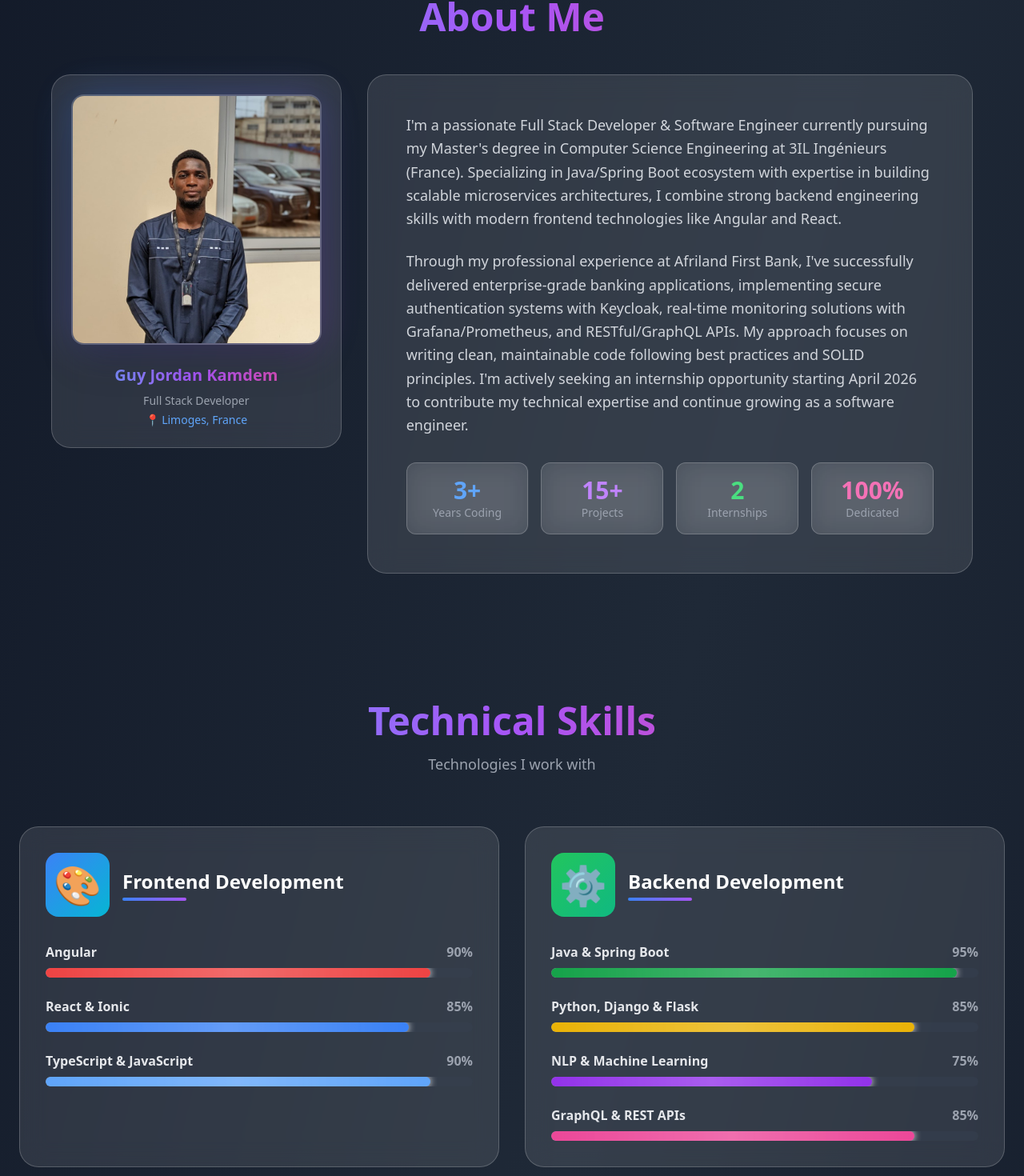
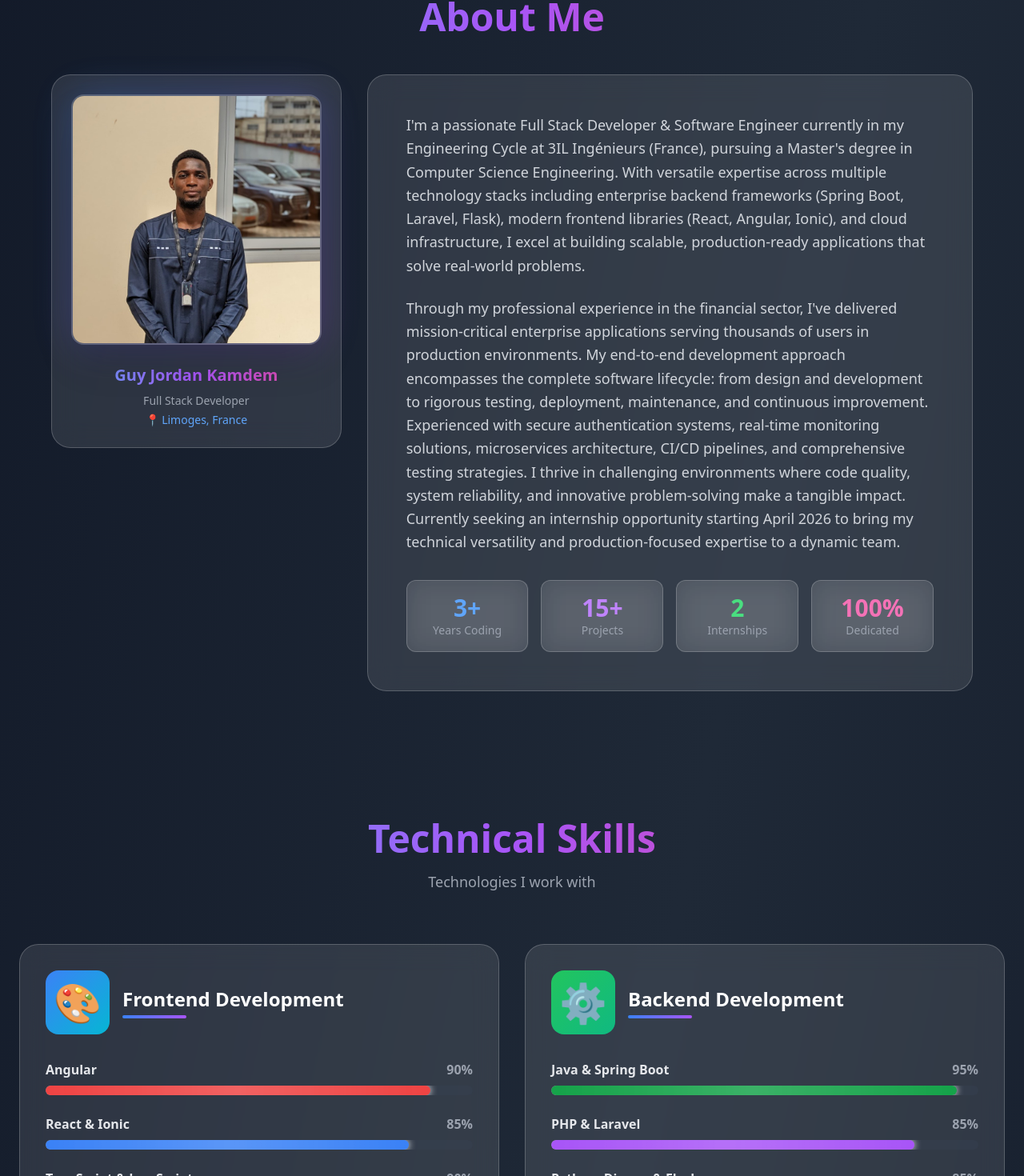
Before and after one commit to MRGUY10/Portfolio, a React (Vite) app: page / in a window 1280 px wide. Shown: the part 883-2353 px from the top of the page at 80% size. Built offline with nearby package versions, Linux system fonts and the light colour scheme.

Commit message:
Update portfolio: Add JobTrackr & Portfolio projects, add PHP/Laravel skills, improve About Me section with full software lifecycle focus

```diff
--- a/src/App.tsx
+++ b/src/App.tsx
@@ -34,8 +34,8 @@ function App() {
       },
       about: {
         title: 'About Me',
-        paragraph1: "I'm a passionate Full Stack Developer & Software Engineer currently pursuing my Master's degree in Computer Science Engineering at 3IL Ingénieurs (France). Specializing in Java/Spring Boot ecosystem with expertise in building scalable microservices architectures, I combine strong backend engineering skills with modern frontend technologies like Angular and React.",
-        paragraph2: "Through my professional experience at Afriland First Bank, I've successfully delivered enterprise-grade banking applications, implementing secure authentication systems with Keycloak, real-time monitoring solutions with Grafana/Prometheus, and RESTful/GraphQL APIs. My approach focuses on writing clean, maintainable code following best practices and SOLID principles. I'm actively seeking an internship opportunity starting April 2026 to contribute my technical expertise and continue growing as a software engineer.",
+        paragraph1: "I'm a passionate Full Stack Developer & Software Engineer currently in my Engineering Cycle at 3IL Ingénieurs (France), pursuing a Master's degree in Computer Science Engineering. With versatile expertise across multiple technology stacks including enterprise backend frameworks (Spring Boot, Laravel, Flask), modern frontend libraries (React, Angular, Ionic), and cloud infrastructure, I excel at building scalable, production-ready applications that solve real-world problems.",
+        paragraph2: "Through my professional experience in the financial sector, I've delivered mission-critical enterprise applications serving thousands of users in production environments. My end-to-end development approach encompasses the complete software lifecycle: from design and development to rigorous testing, deployment, maintenance, and continuous improvement. Experienced with secure authentication systems, real-time monitoring solutions, microservices architecture, CI/CD pipelines, and comprehensive testing strategies. I thrive in challenging environments where code quality, system reliability, and innovative problem-solving make a tangible impact. Currently seeking an internship opportunity starting April 2026 to bring my technical versatility and production-focused expertise to a dynamic team.",
         yearsLabel: 'Years Coding',
         projectsLabel: 'Projects',
         internshipsLabel: 'Internships',
@@ -87,8 +87,8 @@ function App() {
       },
       about: {
         title: 'À propos de moi',
-        paragraph1: "Je suis un développeur Full Stack passionné et ingénieur logiciel, actuellement en Master d'Ingénierie Informatique à 3IL Ingénieurs (France). Spécialisé dans l'écosystème Java/Spring Boot avec une expertise en architecture microservices évolutive, je combine de solides compétences en développement backend avec des technologies frontend modernes comme Angular et React.",
-        paragraph2: "À travers mon expérience professionnelle chez Afriland First Bank, j'ai réalisé avec succès des applications bancaires d'entreprise, implémenté des systèmes d'authentification sécurisés avec Keycloak, des solutions de monitoring en temps réel avec Grafana/Prometheus, et des APIs RESTful/GraphQL. Mon approche se concentre sur l'écriture de code propre et maintenable en suivant les meilleures pratiques et les principes SOLID. Je recherche activement une opportunité de stage à partir d'avril 2026 pour apporter mon expertise technique et continuer à évoluer en tant qu'ingénieur logiciel.",
+        paragraph1: "Je suis un développeur Full Stack passionné et ingénieur logiciel, actuellement en Cycle Ingénieur à 3IL Ingénieurs (France), poursuivant un Master en Ingénierie Informatique. Avec une expertise polyvalente couvrant plusieurs stacks technologiques incluant les frameworks backend d'entreprise (Spring Boot, Laravel, Flask), les bibliothèques frontend modernes (React, Angular, Ionic), et l'infrastructure cloud, j'excelle dans la conception d'applications évolutives et prêtes pour la production qui résolvent des problèmes concrets.",
+        paragraph2: "À travers mon expérience professionnelle dans le secteur financier, j'ai livré des applications d'entreprise critiques servant quotidiennement des milliers d'utilisateurs en environnement de production. Mon approche de développement de bout en bout englobe l'ensemble du cycle de vie logiciel : de la conception et du développement aux tests rigoureux, au déploiement, à la maintenance et à l'amélioration continue. Expérimenté avec les systèmes d'authentification sécurisés, les solutions de monitoring en temps réel, l'architecture microservices, les pipelines CI/CD, et les stratégies de tests complètes. Je m'épanouis dans des environnements stimulants où la qualité du code, la fiabilité des systèmes et la résolution innovante de problèmes ont un impact tangible. Je recherche actuellement une opportunité de stage à partir d'avril 2026 pour apporter ma polyvalence technique et mon expertise orientée production à une équipe dynamique.",
         yearsLabel: 'Années de code',
         projectsLabel: 'Projets',
         internshipsLabel: 'Stages',
@@ -127,6 +127,7 @@ function App() {
 
   const skills = [
     { name: 'Java & Spring Boot', level: 95, color: 'bg-green-600', category: 'backend' },
+    { name: 'PHP & Laravel', level: 85, color: 'bg-purple-500', category: 'backend' },
     { name: 'Python, Django & Flask', level: 85, color: 'bg-yellow-500', category: 'backend' },
     { name: 'Angular', level: 90, color: 'bg-red-500', category: 'frontend' },
     { name: 'React & Ionic', level: 85, color: 'bg-blue-500', category: 'frontend' },
@@ -162,6 +163,16 @@ function App() {
   }
 
   const projects = [
+    {
+      title: 'JobTrackr - Job Application Management System',
+      description: 'Comprehensive platform for tracking job applications, managing interviews, and organizing career search activities',
+      tags: ['React', 'Laravel', 'PostgreSQL', 'Azure Cloud', 'REST API'],
+      color: 'from-cyan-500 to-blue-500',
+      demoUrl: 'http://isjpreenrollnow.me/',
+      github: 'https://github.com/MRGUY10/JobTrackr',
+      details: 'Full-stack job application tracking system designed to help job seekers organize their career search. Features include application status tracking, interview scheduling, company information management, document storage, and analytics dashboard. Built with React frontend, Laravel backend, PostgreSQL database, and deployed on Azure Cloud for scalability and reliability.',
+      features: ['Application Status Tracking', 'Interview Scheduler', 'Company Database', 'Document Management', 'Analytics Dashboard', 'Cloud Deployment (Azure)']
+    },
     {
       title: 'MediCare - Healthcare Mobile Platform',
       description: 'Revolutionary mobile health app connecting patients with doctors and providing AI-powered first aid assistance',
@@ -221,6 +232,16 @@ function App() {
       github: 'https://gitlab.com/MRGUY10/tutorat_etudiants',
       details: 'Educational platform facilitating connections between tutors and students. Features profile management, session scheduling, integrated messaging, evaluations, and ranking system.',
       features: ['User Profiles', 'Session Booking', 'Messaging System', 'Rating & Reviews']
+    },
+    {
+      title: 'Personal Portfolio Website',
+      description: 'Modern, animated portfolio showcasing my skills, projects, and professional journey',
+      tags: ['React', 'TypeScript', 'Tailwind CSS', 'Vite', 'Vercel'],
+      color: 'from-indigo-500 to-purple-500',
+      demoUrl: 'https://portfolio-five-brown-88.vercel.app/',
+      github: 'https://github.com/MRGUY10/Portfolio',
+      details: 'Fully responsive portfolio website built with React, TypeScript, and Tailwind CSS. Features smooth animations, glassmorphism design, bilingual support (EN/FR), mobile navigation, project modals, and skill categorization. Deployed on Vercel with optimized performance and modern UI/UX design patterns.',
+      features: ['Smooth Animations', 'Glassmorphism Design', 'Bilingual Support (EN/FR)', 'Fully Responsive', 'Project Showcases', 'Skill Categories']
     },
   ]
 
```
